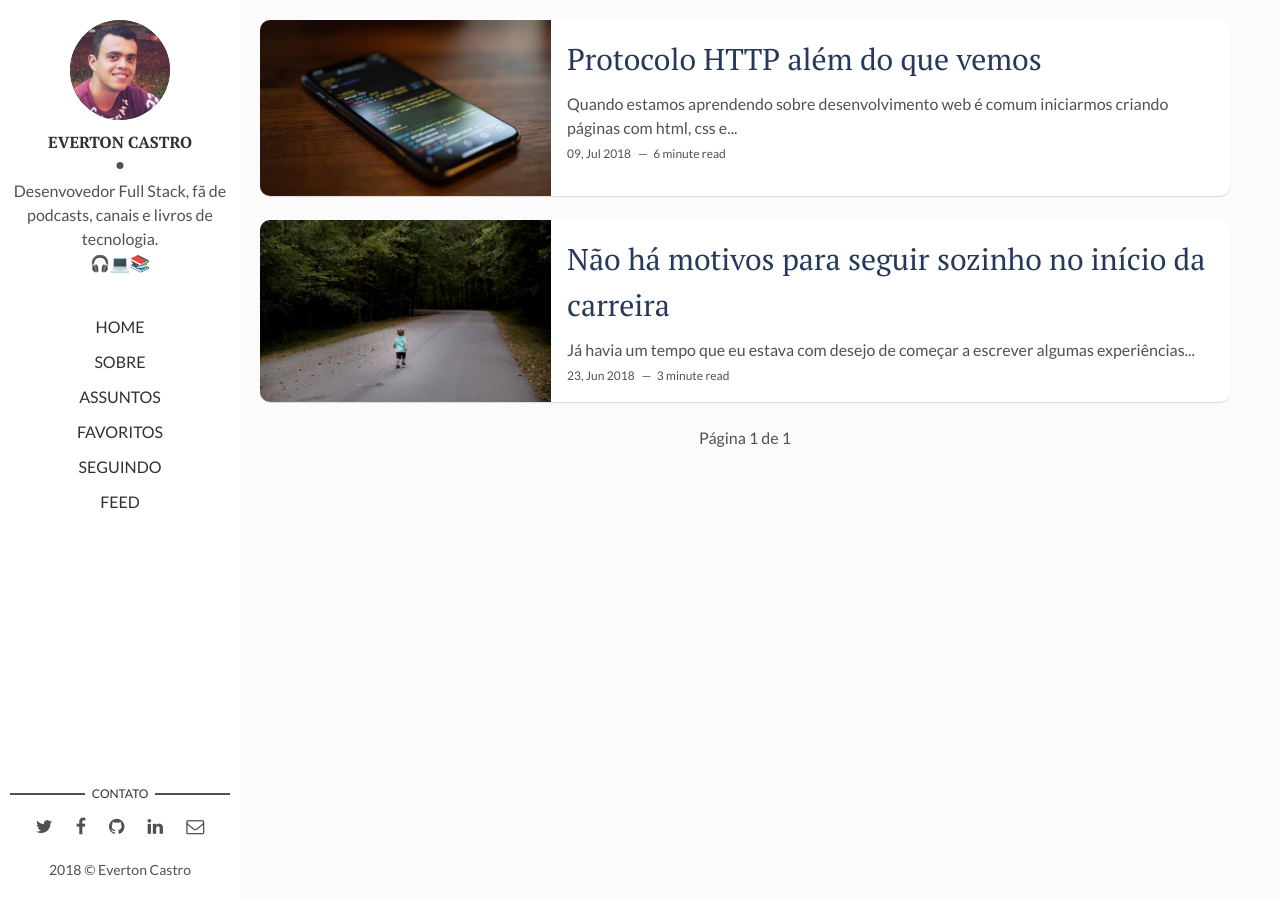
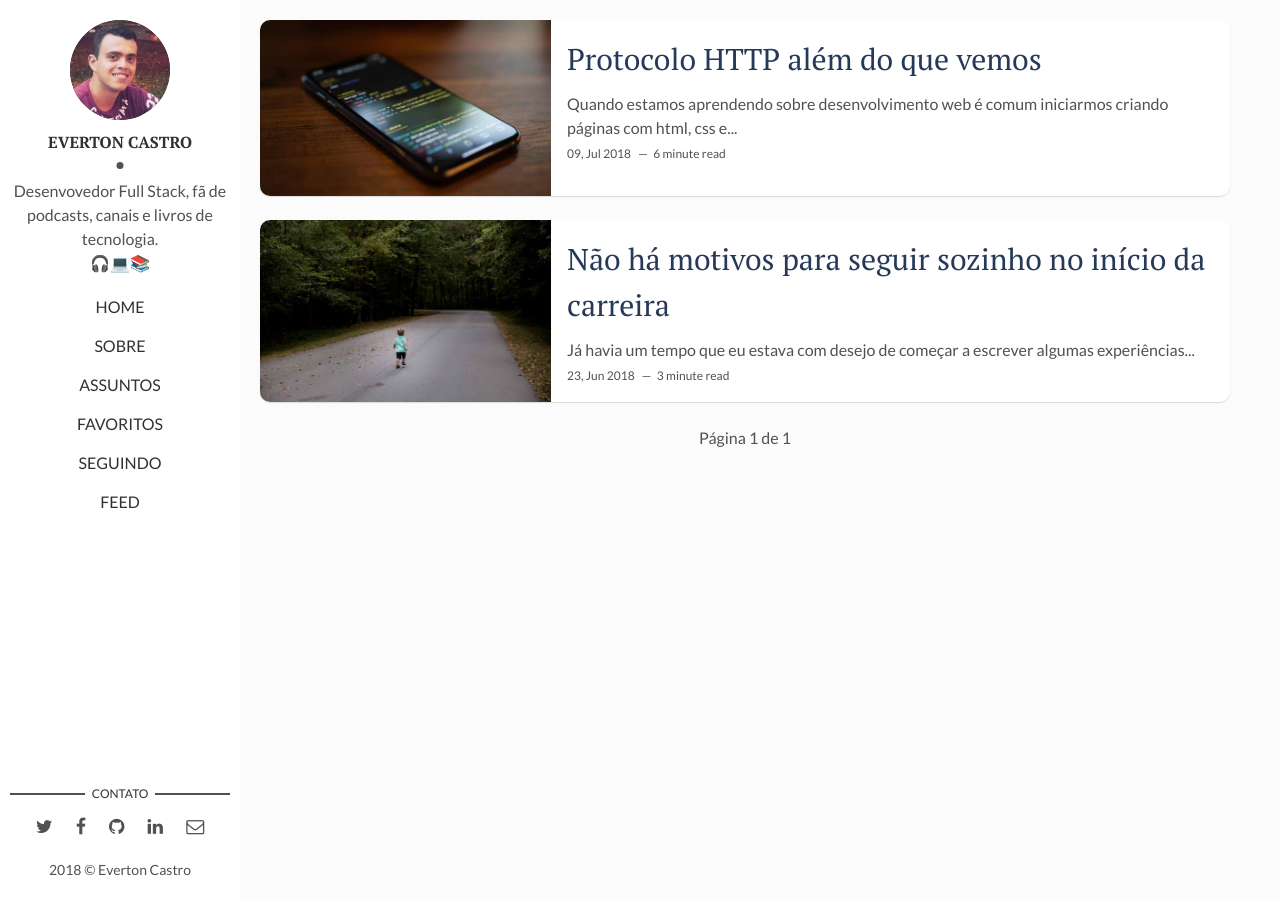
Before and after one commit to evertoncastro/evertoncastro.com, a Jekyll site: the page built from index.html, in a window 1280 px wide. Built offline with Jekyll 4.4.1, drawn with Linux system fonts in a browser that asks for light colours; the list of posts is cut into pages by our own code.

Commit message:
Change some css on menu

```diff
--- a/assets/css/main.css
+++ b/assets/css/main.css
@@ -945,7 +945,7 @@ table tfoot td {
 }
 
 .about {
-  margin: 0 0 40px;
+  margin: 0 0 10px;
   text-align: center;
 }
 
@@ -1024,7 +1024,7 @@ table tfoot td {
 }
 
 .menu-content .menu-list .menu-item {
-  margin: 11px 10px;
+  margin: 15px 10px;
   -webkit-transition: -webkit-transform 0.35s;
   transition: -webkit-transform 0.35s;
   -o-transition: transform 0.35s;
--- a/assets/css/scss/parts/_home-page.scss
+++ b/assets/css/scss/parts/_home-page.scss
@@ -12,7 +12,7 @@
   background-color: $white;
 }
 .about {
-  margin: 0 0 40px;
+  margin: 0 0 10px;
   text-align: center;
   .cover-author-image {
     width: 100px;
```
